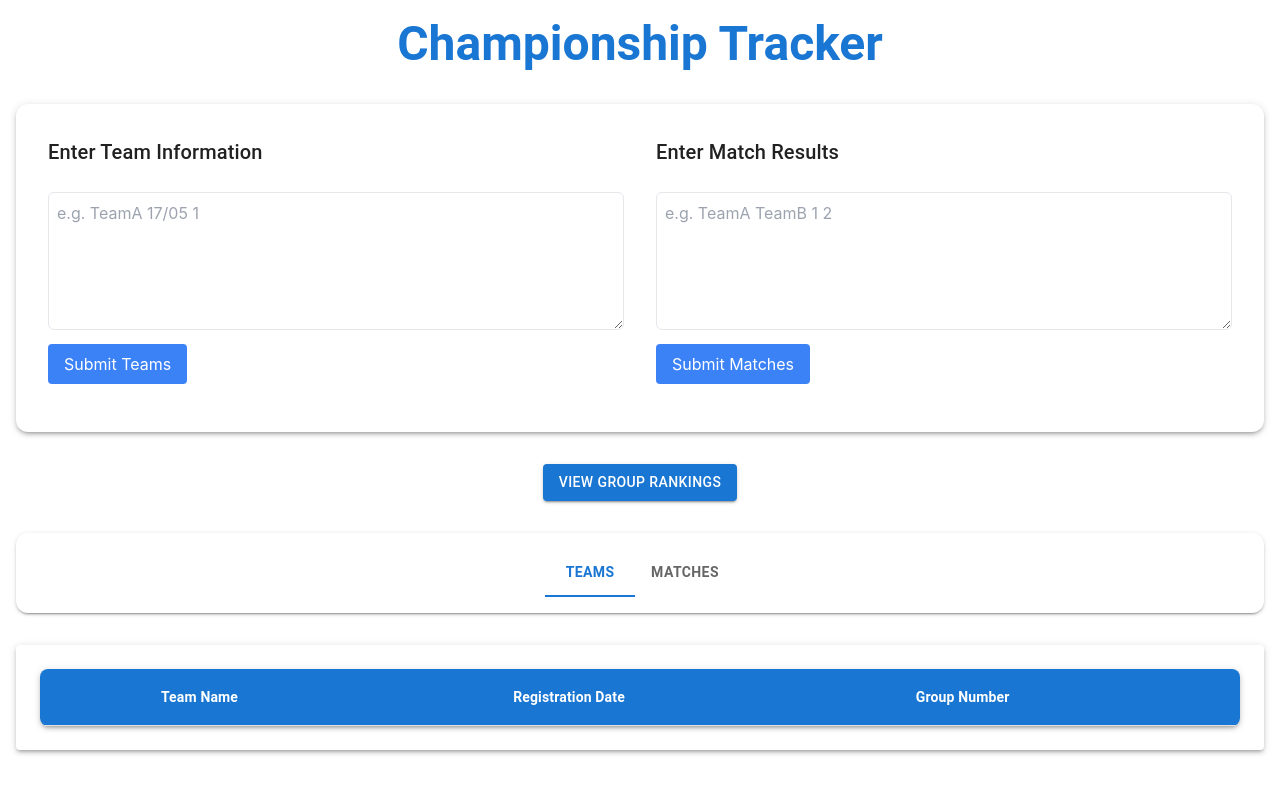
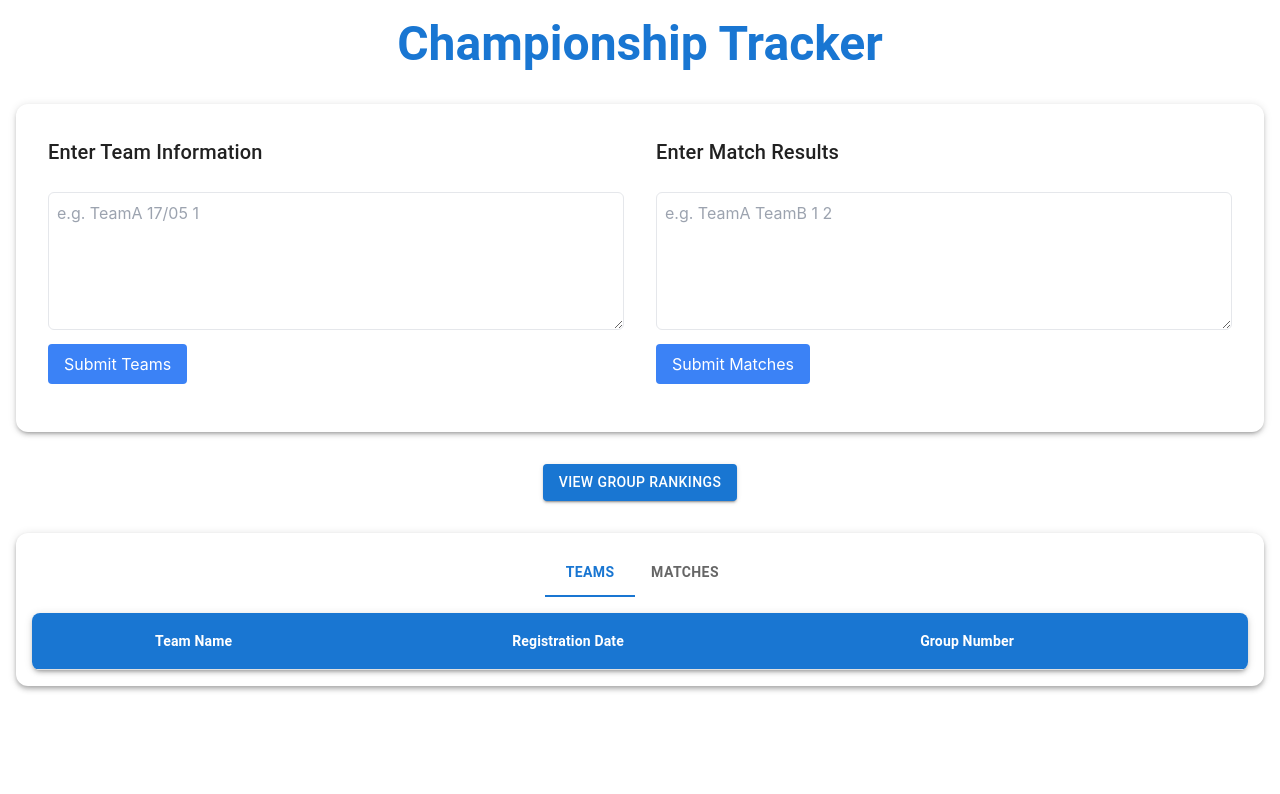
Before and after one commit to syoopie/govtech-championship-app, a React (Create React App) app: page / in a window 1280 px wide. Shown: the top 794 px of the page. Built offline with nearby package versions, Linux system fonts and the light colour scheme.

Commit message:
use MUI tabs

```diff
--- a/src/pages/Home.tsx
+++ b/src/pages/Home.tsx
@@ -107,7 +107,7 @@ const Home: React.FC = () => {
             </Box>
 
             <Paper
-                elevation={2}
+                elevation={4}
                 sx={{ padding: 2, borderRadius: 3, marginBottom: 4 }}
             >
                 <Tabs
@@ -124,27 +124,22 @@ const Home: React.FC = () => {
                             color: "#1976d2",
                         },
                     }}
+                    className="mb-4"
                 >
                     <Tab label="Teams" />
                     <Tab label="Matches" />
                 </Tabs>
-            </Paper>
 
-            <Box mt={4}>
                 {selectedTab === 0 && (
-                    <Paper elevation={3} sx={{ padding: 3 }}>
-                        <TeamTable teams={teams} onDelete={handleDeleteTeam} />
-                    </Paper>
+                    <TeamTable teams={teams} onDelete={handleDeleteTeam} />
                 )}
                 {selectedTab === 1 && (
-                    <Paper elevation={3} sx={{ padding: 3 }}>
-                        <MatchTable
-                            matches={matches}
-                            onDelete={handleDeleteMatch}
-                        />
-                    </Paper>
+                    <MatchTable
+                        matches={matches}
+                        onDelete={handleDeleteMatch}
+                    />
                 )}
-            </Box>
+            </Paper>
 
             <Dialog
                 open={isDialogOpen}
```
